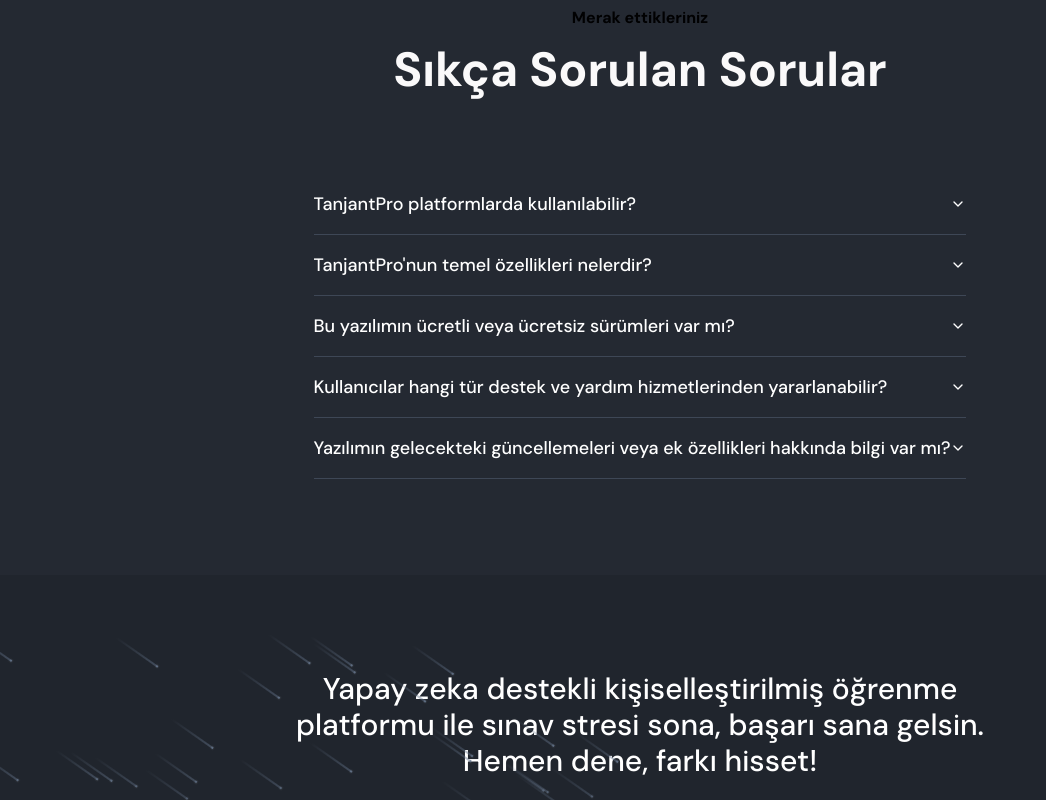
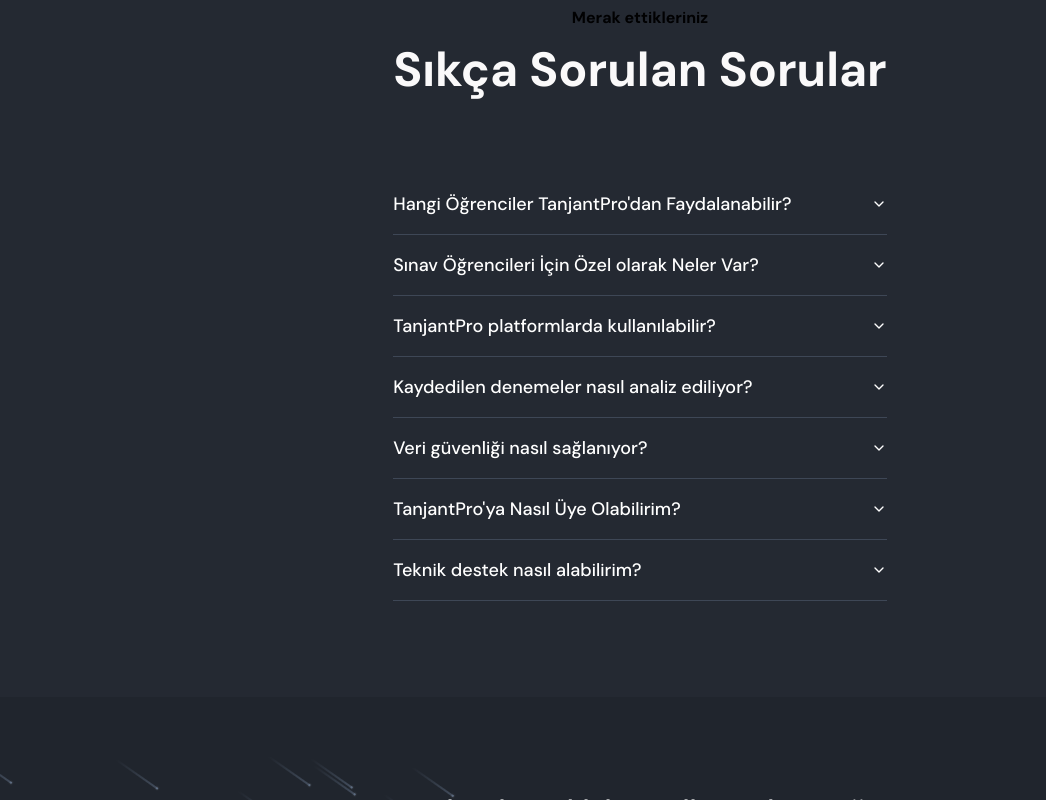
Before and after one commit to Cetvel/Cetvel, a Next.js app in the folder client/: page / in a window 1280 px wide. Shown: the part 1602-2402 px from the top of the page, without its empty margins (0-1046 px from the left). Built offline with nearby package versions, Linux system fonts and the light colour scheme.

Commit message:
FAQ uptaded
New questions added and some answers updated

```diff
--- a/client/components/sections/faq.tsx
+++ b/client/components/sections/faq.tsx
@@ -10,32 +10,45 @@
 
 const questions = [
   {
+    question: "Hangi Öğrenciler TanjantPro'dan  Faydalanabilir?",
+    answer:
+    "Uygulamamız tüm öğrencilere hizmet verebilmek amacı ile geliştirilmiştir. İlkokul, Ortaokul, Lise ve Üniversite öğrencileri uygulamamızı kullanabilirler. Sace ek olarak sınav öğrencilerine özel özellikler var."
+  },
+  {
+    question: "Sınav Öğrencileri İçin Özel olarak Neler Var?",
+    answer:
+      "Sınav öğrencileri için özel net hesaplama aracı bulunmaktadır. Öğrenciler dilerlerse girdikleri denemeyi kaydedebilirler ve uygulamamızın zengin analiz algoritmaları eşliğinde çeşitli veri grafikleri ile hazırlık süreçleri en iyi şekilde takip edebilirler.",
+  },
+  {
     question: "TanjantPro platformlarda kullanılabilir?",
     answer:
-      "Şuanda sadece web uygulamamız mevcut. Çok yakında mobilde de olacağız.",
-  },
-  {
-    question: "TanjantPro'nun temel özellikleri nelerdir?",
-    answer:
-      "Kullanıcı dostu olması dikkat edilerek tasarlanmış TanjantPro; alışkanlık oluşturma ve takibi, zaman ve çalışma yönetimi, sınav konularını öğrenme ilerlemesi takibi, takvim üzerinden çalışma programı yapma, not alma ve düzenleme, net hesaplama ve netleri kaydedip grafiğe dökme gibi bir sınav öğrencisinin teknik açıdan en büyük ihtiyaçlarını karşılamaya yönelik işlevler sunar.",
-  },
-  {
-    question: "Bu yazılımın ücretli veya ücretsiz sürümleri var mı?",
-    answer:
-      "TanjantPro'yu 1 haftalık ücretsiz deneme sürümü ile deneyebilirsiniz! Ardından aylık, dönemlik ve yıllık paketlerimizi satın alabilirsiniz.",
+      "Uygulamamız web üzerinden Chrome, Safari, Firefox, MicrosoftEdge üzerinden hizmet vermektedir. Çok yakında mobil uygulamamız ile de hizmet vermeye başlayacağız!",
   },
   {
     question:
-      "Kullanıcılar hangi tür destek ve yardım hizmetlerinden yararlanabilir?",
+      "Kaydedilen denemeler nasıl analiz ediliyor?",
     answer:
-      "Resmi discord sunucumuza katılarak veya sosyal medya hesaplarımızdan bizimle iletişime geçebilirsiniz.",
+      "Kaydedilen denemeler, çeşitli tablo ve çizgi grafikleri ile analiz edilmektedir. Bu grafikler sayesinde performansınızı görsel olarak takip edebilirsiniz.",
   },
   {
     question:
-      "Yazılımın gelecekteki güncellemeleri veya ek özellikleri hakkında bilgi var mı?",
+      "Veri güvenliği nasıl sağlanıyor?",
     answer:
-      "Gerekli bilgilendirmeler discord sunucumuzda ve sosyal medya hesaplarımızda yayınlanmaktadır.",
+      "Kullanıcı verilerinizin güvenliği bizim için çok önemlidir. Verileriniz güvenli sunucularda saklanmakta ve üçüncü şahıslarla paylaşılmamaktadır. Veri güvenliği sözleşmemizi okuyabilirsiniz.",
   },
+  {
+    question:
+      "TanjantPro'ya Nasıl Üye Olabilirim?",
+    answer:
+      " 'Fiyatlar' sayfasından uygun paketi seçerek üye olabilirsiniz. Üyelik işlemleri oldukça basit ve hızlıdır.",
+  },
+  {
+    question:
+      "Teknik destek nasıl alabilirim?",
+    answer:
+      "Herhangi bir sorun yaşadığınızda veya yardıma ihtiyacınız olduğunda, uygulama içindeki 'Destek' bölümünden bize ulaşabilirsiniz. Mümkün olan en kısa sürede size geri döneceğiz."
+    },
+
 ];
 
 const Faq = () => {
```
